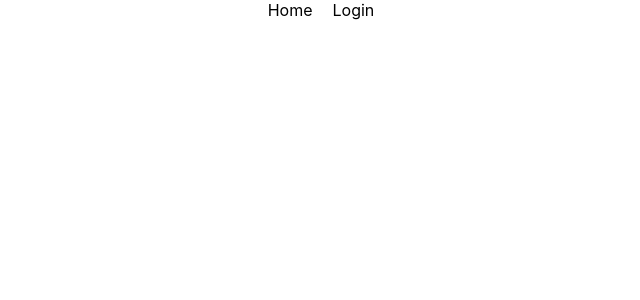
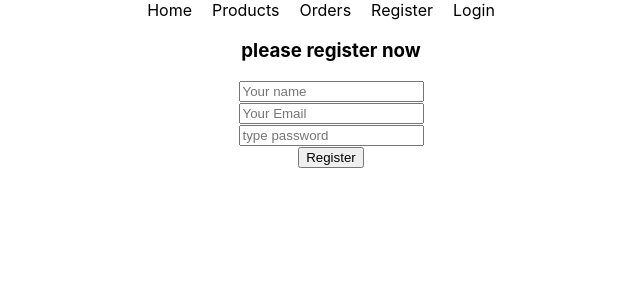
Before and after one commit to AtiqRahman1/router-firebase-integration, a React (Create React App) app: page /register in a window 1280 px wide. Before the commit this address had no page. Shown: the top 300 px of the page, without its empty margins (309-949 px from the left). Built offline with nearby package versions, Linux system fonts and the light colour scheme.

Commit message:
initial setup of login and register

```diff
--- a/src/App.js
+++ b/src/App.js
@@ -4,6 +4,7 @@ import { Route, Routes } from 'react-router-dom';
 import Home from './components/Home/Home';
 import Login from './components/Login/Login';
 import Header from './components/Header/Header';
+import Register from './components/Register/Register';
 
 function App() {
   return (
@@ -11,6 +12,7 @@ function App() {
       <Header></Header>
       <Routes>
         <Route path='/' element={<Home></Home>}></Route>
+        <Route path='/register' element={<Register></Register>}></Route>
         <Route path='/login' element={<Login></Login>}></Route>
 
       </Routes>
--- a/src/components/Header/Header.js
+++ b/src/components/Header/Header.js
@@ -7,6 +7,9 @@ const Header = () => {
         <div className='header'>
             <nav>
                 <Link to="/">Home</Link>
+                <Link to="/products">Products</Link>
+                <Link to="/orders">Orders</Link>
+                <Link to="/register">Register</Link>
                 <Link to="/login">Login</Link>
             </nav>
         </div>
--- a/src/components/Login/Login.js
+++ b/src/components/Login/Login.js
@@ -3,7 +3,14 @@ import React from 'react';
 const Login = () => {
     return (
         <div>
-            <h3>Login page</h3>
+            <h3>Please Login</h3>
+            <form>
+                <input type="email" name="" id="" placeholder='Your Email' />
+                <br />
+                <input type="password" name="" id="" placeholder='Your password' />
+                <br />
+                <input type="submit" value="Login" />
+            </form>
         </div>
     );
 };
--- /dev/null
+++ b/src/components/Register/Register.js
@@ -0,0 +1,20 @@
+import React from 'react';
+
+const Register = () => {
+    return (
+        <div>
+            <h3>please register now</h3>
+            <form>
+                <input type="text" placeholder='Your name' />
+                <br />
+                <input type="email" name="" id="" placeholder='Your Email' />
+                <br />
+                <input type="password" name="" id="" placeholder='type password' />
+                <br />
+                <input type="submit" value="Register" />
+            </form>
+        </div>
+    );
+};
+
+export default Register;
```
